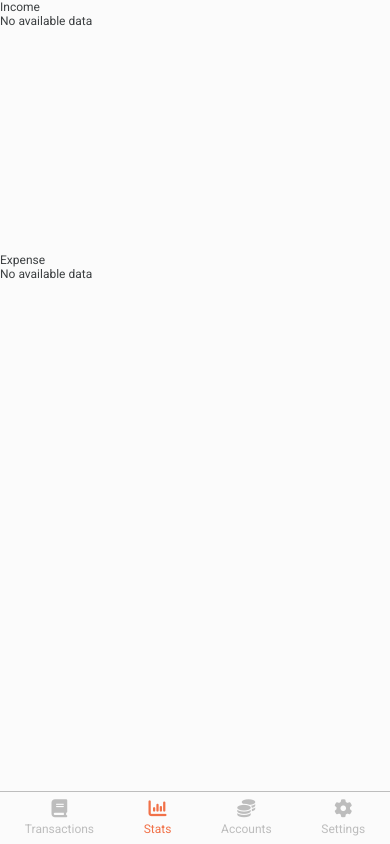
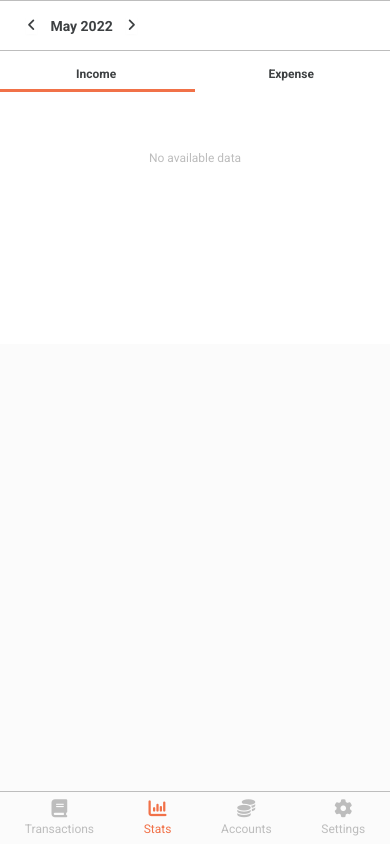
Before and after one commit to AzrielleP/finance-tracker, a React (Create React App) app: page / in a window 390 px wide. Both pictures are taken after a click on the label "Stats". Built offline with nearby package versions, Linux system fonts and the light colour scheme.

Commit message:
Redesign Stats

```diff
--- a/src/components/Main/Main.js
+++ b/src/components/Main/Main.js
@@ -173,7 +173,7 @@ function Main(props) {
 			setMode("edit");
 			displayForm();
 		}
-	}, [transId]);
+	}, [transId, transaction]);
 
 	useEffect(() => {
 		const handleData = () => {
@@ -234,6 +234,9 @@ function Main(props) {
 				<Stats
 					transaction={transaction}
 					dateToRender={dateToRender}
+					dataToRender = {dataToRender}
+					moveToNextMonth={moveToNextMonth}
+					moveToPreviousMonth={moveToPreviousMonth}
 				/>
 			)}
 
--- /dev/null
+++ b/src/components/Main/subcomponents/Stats/DataToShow.js
@@ -0,0 +1,48 @@
+import React from "react";
+import numeral from "numeral";
+import { Pie } from "react-chartjs-2";
+import { createData, customization } from "./chartSettings";
+
+// Styled Components
+import { FlexContainerBordered } from "../../../../styled-components/Default.styled";
+import { DataContainer, PercentContainer, PieContainer, DataContainerHeading } from "./Stats.styled";
+import { Main, Small, Bold } from "../../../../styled-components/Text.styled";
+
+function DataToShow(props) {
+    const {data, type} = props;
+    return(
+        <DataContainer>
+            <DataContainerHeading>
+                {type === "income" ? (
+                    <Bold>Income</Bold>
+                ):
+                    (<Bold>Expense</Bold>)}
+            </DataContainerHeading>
+            {data.length === 0 ? (
+                <Main>No available data</Main>
+            ) : (
+                <PieContainer>
+                    <Pie
+                        data={createData(data, type)}
+                        options={customization(data)}
+                    />
+                </PieContainer>
+            )}
+            {data.map((item, key) => {
+                return (
+                    <FlexContainerBordered key={key} justifySmall='space-between'>
+                        <div>
+                            <PercentContainer index={key} type={type}>
+                                <Small>{item.percent}</Small>
+                            </PercentContainer>
+                            <Main>{item.categoryName}</Main>
+                        </div>
+                        <Main>{numeral(item.value).format("0,0.00")}</Main>
+                    </FlexContainerBordered>
+                );
+            })}
+        </DataContainer>
+    )
+};
+
+export default DataToShow;
--- a/src/components/Main/subcomponents/Stats/Stats.js
+++ b/src/components/Main/subcomponents/Stats/Stats.js
@@ -1,54 +1,96 @@
 import React, { useState, useEffect } from "react";
-import { Pie } from "react-chartjs-2";
-import { createData, customization } from "./chartSettings";
+import DataToShow from "./DataToShow";
+import DatePicker from "../DatePicker/DatePicker";
 import { groupByCategory } from "../../../../helpers/groupingData";
 
 // Styled Components
-import { ScrollingContainer } from "../../../../styled-components/Default.styled";
-import { ChartContainer } from "./Stats.styled";
-import { Main } from "../../../../styled-components/Text.styled";
+import {
+    FixedContainer,
+    ScrollingContainer,
+    FlexHeader,
+    FlexContainer,
+} from "../../../../styled-components/Default.styled";
+import { MobileScrollingContainer, RadioContainer, StatsRadio, StatsFlexContainer, DesktopScrollingContainer } from "./Stats.styled";
+import { Bold } from "../../../../styled-components/Text.styled";
 
-function SidebarCategories(props) {
-	const { transaction, dateToRender } = props;
+function Stats(props) {
+    const { transaction, dateToRender, dataToRender, moveToNextMonth, moveToPreviousMonth } = props;
     const [incomeCategories, setIncomeCategories] = useState([]);
     const [expenseCategories, setExpenseCategories] = useState([]);
 
+    const [selection, setSelection] = useState("income");
+
+    const handleSelection = (event) => {
+        let value = event.target.value;
+        setSelection(value);
+    };
+
     useEffect(() => {
-		setIncomeCategories(groupByCategory(transaction, "income", dateToRender));
-		setExpenseCategories(groupByCategory(transaction, "expense", dateToRender));
-	}, [transaction, dateToRender]);
+        setIncomeCategories(groupByCategory(transaction, "income", dateToRender, dataToRender));
+        setExpenseCategories(groupByCategory(transaction, "expense", dateToRender, dataToRender));
+    }, [transaction, dateToRender, dataToRender]);
 
     return (
-		<ScrollingContainer>
-			<ChartContainer>
-				<Main>Income</Main>
-				{incomeCategories.length === 0 ? (
-					<Main>No available data</Main>
-				) : (
         <div>
-						<Pie
-							data={createData(incomeCategories, "income")}
-							options={customization(incomeCategories)}
+            <FixedContainer>
+                <FlexHeader>
+                    <DatePicker
+                        moveToNextMonth={moveToNextMonth}
+                        moveToPreviousMonth={moveToPreviousMonth}
+                        dataToRender={dataToRender}
                     />
+                </FlexHeader>
+
+                {/* Mobile Mode */}
+                <RadioContainer selection={selection} justifySmall='space-around'>
+                    <StatsRadio
+                        type='radio'
+                        name='statsSelection'
+                        value='income'
+                        checked={selection === "income"}
+                        onChange={handleSelection}
+                        id='income'
+                    />
+
+                    <Bold htmlFor='income' as='label'>
+                        Income
+                    </Bold>
+
+                    <StatsRadio
+                        type='radio'
+                        name='statsSelection'
+                        value='expense'
+                        checked={selection === "expense"}
+                        onChange={handleSelection}
+                        id='expense'
+                    />
+
+                    <Bold htmlFor='expense' as='label'>
+                        Expense
+                    </Bold>
+                </RadioContainer>
+            </FixedContainer>
+
+            {/* Mobile Mode */}
+            <MobileScrollingContainer>
+                {selection === "income" && (
+                    <DataToShow data = {incomeCategories} type = "income"/>
+                )}
+
+                {selection === "expense" && (
+                    <DataToShow data = {expenseCategories} type = "expense"/>
+                )}
+            </MobileScrollingContainer>
+
+            {/* Desktop Mode */}
+            <DesktopScrollingContainer>
+                    <StatsFlexContainer>
+                        <DataToShow data = {incomeCategories} type = "income"/>
+                        <DataToShow data = {expenseCategories} type = "expense"/>
+                    </StatsFlexContainer>
+            </DesktopScrollingContainer>
         </div>
-				)}
-			</ChartContainer>
-
-			<ChartContainer>
-				<Main>Expense</Main>
-				{expenseCategories.length === 0 ? (
-					<Main>No available data</Main>
-				) : (
-					<div>
-						<Pie
-							data={createData(expenseCategories, "expense")}
-							options={customization(expenseCategories)}
-						/>
-					</div>
-				)}
-			</ChartContainer>
-		</ScrollingContainer>
     );
 }
 
-export default SidebarCategories;
+export default Stats;
--- a/src/components/Main/subcomponents/Stats/Stats.styled.js
+++ b/src/components/Main/subcomponents/Stats/Stats.styled.js
@@ -1,11 +1,122 @@
-import styled from "styled-components";
+import styled, {css} from "styled-components";
+import { FlexContainer, ScrollingContainer } from "../../../../styled-components/Default.styled";
+import { generalColors, income, expense } from "../../../../styled-components/ThemeColors.styled";
+import { DayContainer } from "../TransactionOutput/TransactionOutput.styled";
 
-export const ChartContainer = styled.div`
+export const MobileScrollingContainer = styled(ScrollingContainer)`
+	@media screen and (min-width: 1024px) {
+		display: none;
+	}
+`;
+
+export const DesktopScrollingContainer = styled(ScrollingContainer)`
+	display: none;
+
+	@media screen and (min-width: 1024px) {
+		display: block;
+	}
+`;
+
+export const StatsFlexContainer = styled.div`
+	display: flex;
+	align-items: flex-start;
+	gap: 1em;
+`;
+
+export const DataContainer = styled.div`
 	min-height: 30vh;
 	overflow: hidden;
+	background: ${({theme}) => theme.textBg};
+	margin-bottom: 5em;
 
-	div {
-		margin: auto;
-		max-width: 20em;
+	p {
+		display: inline-block;
+	}
+
+	& > p {
+		display: block;
+		margin: 5em;
+		text-align: center;
+		color: ${generalColors.grey};
+	}
+
+	@media screen and (min-width:1024px) {
+		height: inherit;
+		width: 100%;
+		margin: -1px 0 0 -1px;
+		border: 0.5px solid ${generalColors.grey};
 	}
 `;
+
+export const DataContainerHeading = styled.div`
+	display: none;
+
+	@media screen and (min-width: 1024px) {
+		display: block;
+		margin-top: 2em;
+		text-align: center;
+	}
+`
+
+export const PieContainer = styled.div`
+	width: 100%;
+	padding: 4vw 16vw;
+
+	@media screen and (min-width:1024px) {
+		padding: 1em 5vw;
+	}
+
+	@media screen and (min-width: 1440px) {
+		padding: 1em 10vw;
+	}
+
+`;
+
+export const RadioContainer = styled(FlexContainer)`
+	padding: 1em 0 0.5em 0;
+	border-bottom: 3px solid ${generalColors.red};
+	position: relative;
+	label {
+		cursor: pointer;
+	}
+	&:after {
+		position: absolute;
+		bottom: -5px;
+		height: 5.1px;
+		width: 50%;
+		${({ selection }) =>
+			selection === "income"
+				? css`
+						right: 0;
+				  `
+				: css`
+						left: 0;
+				  `};
+		content: "";
+		background-color: ${({ theme }) => theme.textBg};
+	}
+
+	@media screen and (min-width: 1024px) {
+		display: none;
+	}
+`
+export const PercentContainer = styled(DayContainer)`
+	margin: 0 1em 0 0;
+	color: ${generalColors.white};
+	background-color: ${({index, type}) =>
+		type === "income" ? income[index] : expense[index]
+	};
+
+	@media screen and (min-width: 1024px) {
+		width: 3.5em;
+	}
+`;
+
+export const StatsRadio = styled.input`
+	display: none;
+	-webkit-appearance: none;
+	-moz-appearance: none;
+	-ms-appearance: none;
+	-o-appearance: none;
+	appearance: none;
+`
--- a/src/components/Main/subcomponents/Stats/chartSettings.js
+++ b/src/components/Main/subcomponents/Stats/chartSettings.js
@@ -1,24 +1,4 @@
-const incomeColor = [
-	"#023E8A",
-	"#0077B6",
-	"#0096C7",
-	"#00B4D8",
-	"#48CAE4",
-	"#82DDED",
-	"#ADE8F4",
-	"#CAF0F8",
-];
-
-const expenseColor = [
-	"#800F2F",
-	"#A4133C",
-	"#C9184A",
-	"#FF4D6D",
-	"#FF758F",
-	"#FF8FA3",
-	"#FFB3C1",
-	"#FFF0F3",
-];
+import { income, expense } from "../../../../styled-components/ThemeColors.styled";
 
 const createData = (data, colorType) => {
 	const values = data.map((item) => item.value);
@@ -30,7 +10,7 @@ const createData = (data, colorType) => {
 		datasets: [
 			{
 				data: inPercent,
-				backgroundColor: colorType === "income" ? incomeColor : expenseColor,
+				backgroundColor: colorType === "income" ? income : expense,
 				borderWidth: 1,
 			},
 		],
@@ -43,7 +23,7 @@ const customization = (data) => {
 	return {
 		plugins: {
 			legend: {
-				position: "bottom",
+				display: false,
 			},
 			tooltip: {
 				callbacks: {
@@ -56,7 +36,7 @@ const customization = (data) => {
 			},
 		},
 		layout: {
-			padding: 5,
+			padding: 50,
 		},
 	};
 };
--- a/src/components/sidebar/Sidebar.styled.js
+++ b/src/components/sidebar/Sidebar.styled.js
@@ -1,4 +1,4 @@
-import styled, { css } from "styled-components";
+import styled from "styled-components";
 import { generalColors } from "../../styled-components/ThemeColors.styled";
 
 /* ========== Containers ========== */
--- a/src/helpers/groupingData.js
+++ b/src/helpers/groupingData.js
@@ -1,4 +1,5 @@
 import moment from "moment";
+import numeral from "numeral";
 import { computeTransAmounts, filter, calcTotalOfFiltered } from "./calc";
 import { sortByDate, sortByCategory, sortByValue } from "./sort";
 
@@ -93,13 +94,14 @@ const groupByDate = (data) => {
 	return modifiedData;
 };
 
-const groupByCategory = (data, type, date) => {
+const groupByCategory = (data, type, date, total) => {
 	/*
 		Desired output
 		[
 			{
 				categoryName: ___
 				totalAmount: ___
+				percent: ___
 			},
 			...
 		]
@@ -124,6 +126,7 @@ const groupByCategory = (data, type, date) => {
 			let category = {
 				categoryName: element,
 				value: 0,
+				percent: 0,
 			};
 
 			// Calculate total amount of a category
@@ -137,6 +140,11 @@ const groupByCategory = (data, type, date) => {
 				)
 			);
 
+			const toDivide = type === "income" ? total.monthIncomeTotal : total.monthExpenseTotal;
+			category.percent = numeral(Math.abs(category.value/toDivide)).format('0%');
+
+			if(category.percent === "0%") category.percent = "1%";
+
 			groupedData.push(category);
 		}
 	}
--- a/src/styled-components/ThemeColors.styled.js
+++ b/src/styled-components/ThemeColors.styled.js
@@ -31,6 +31,29 @@ export const generalColors = {
 	modalBg: "rgba(189,189,189,0.7)"
 };
 
+// Pie chart colors
+export const income = [
+	"#023E8A",
+	"#0077B6",
+	"#0096C7",
+	"#00B4D8",
+	"#48CAE4",
+	"#82DDED",
+	"#ADE8F4",
+	"#CAF0F8",
+];
+
+export const expense = [
+	"#800F2F",
+	"#A4133C",
+	"#C9184A",
+	"#FF4D6D",
+	"#FF758F",
+	"#FF8FA3",
+	"#FFB3C1",
+	"#FFF0F3",
+];
+
 // Helper functions
 export const handleColorTransType = (type) => {
 	switch (type) {
```
Lines whose indentation alone changed are shown as unchanged.
